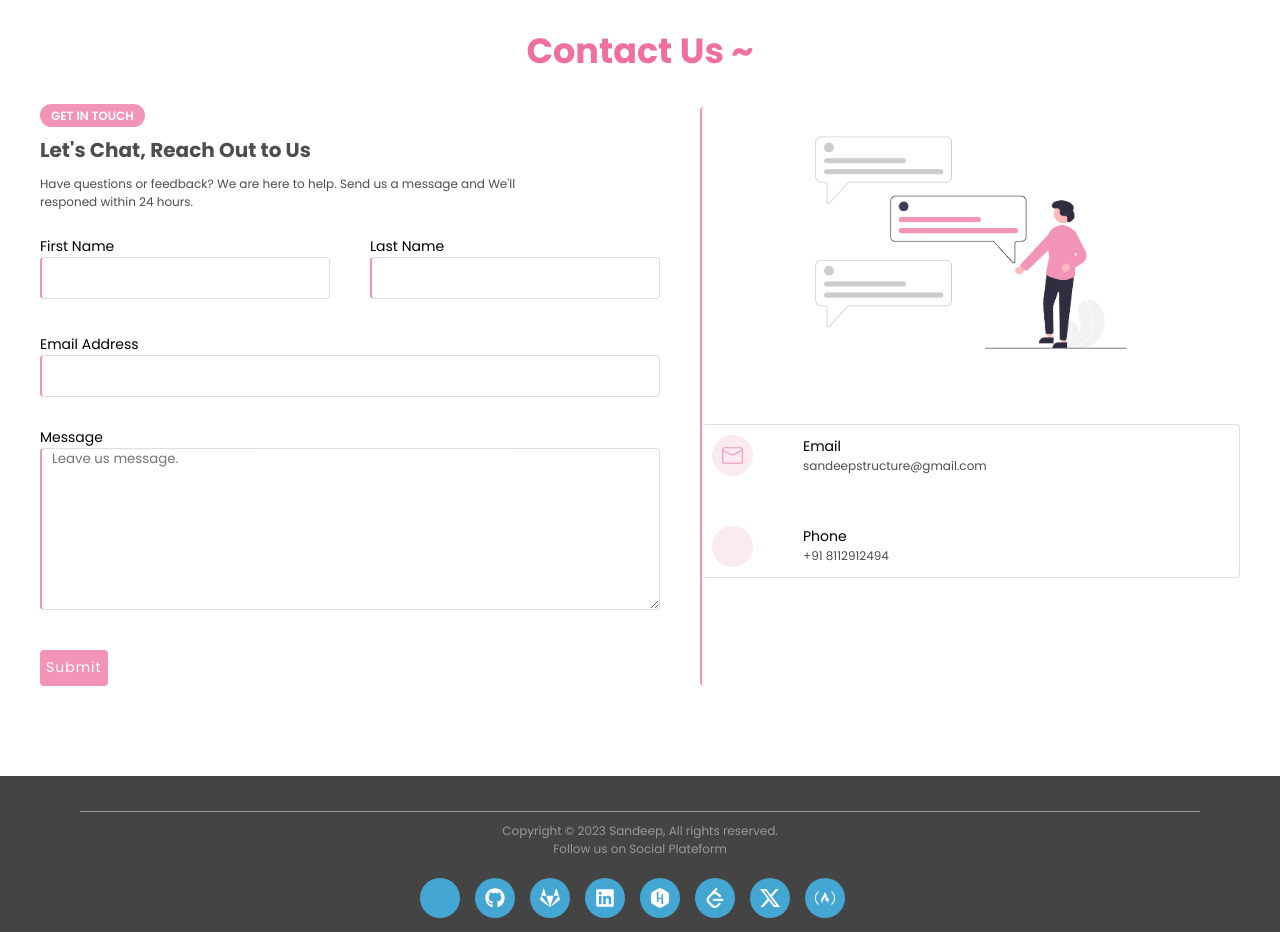
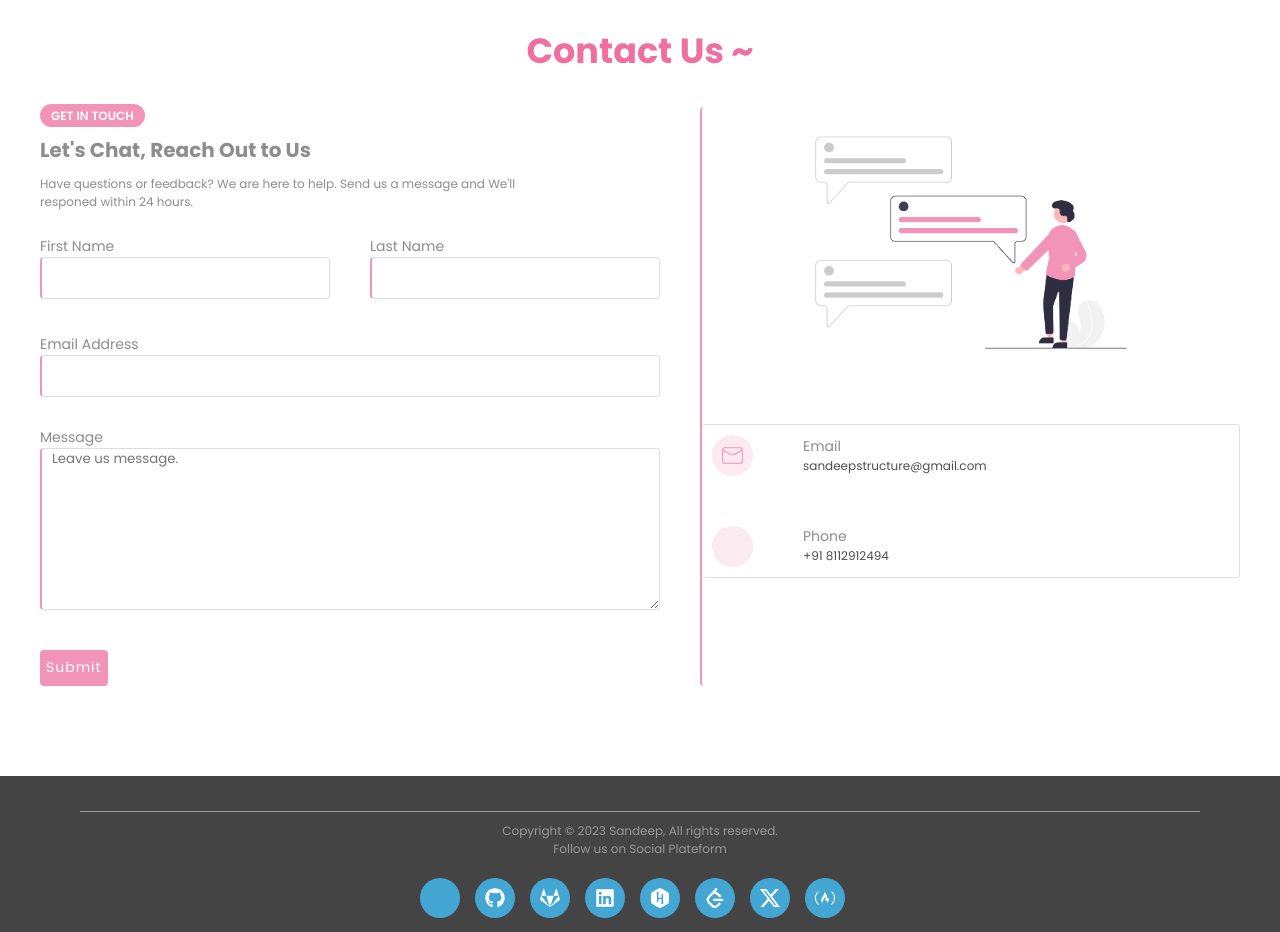
Before and after one commit to sandeep8854/sandeep, a React (Vite) app: page / in a window 1280 px wide. Shown: the part 4880-5812 px from the top of the page. Built offline with nearby package versions, Linux system fonts and the light colour scheme; some icons are missing.

Commit message:
changing color of the text

```diff
--- a/src/components/Contact/Contact.jsx
+++ b/src/components/Contact/Contact.jsx
@@ -49,13 +49,13 @@ const ParaGraph = styled.p`
 `;
 const HeadingT = styled.h2`
   font-size: 2rem;
-  color: rgb(77, 77, 77);
+  color: #8d8d8d;
   margin-bottom: 1rem;
   margin-top: 1rem;
 `;
 const Paragraph2 = styled.p`
   font-size: 1.2rem;
-  color: rgb(77, 77, 77);
+  color: #8d8d8d;
   font-weight: 400;
   width: 80%;
   padding-bottom: 1rem;
@@ -69,6 +69,7 @@ const FirstLastConst = styled.div`
   gap: 40px;
   width: 100%;
   margin-bottom: 1rem;
+  color: #8d8d8d;
   @media only screen and (max-width: 650px) {
     flex-direction: column;
     gap: 5px;
@@ -80,8 +81,10 @@ const NameContainer = styled.div`
 const LableE = styled.label`
   font-size: 1.4rem;
   margin-bottom: 1rem;
+  color: #8d8d8d;
 `;
 const InputFN = styled.input`
+  color: #8d8d8d;
   background-color: #fff;
   /* border: 1px solid rgb(77, 77, 77); */
   outline: none;
@@ -102,6 +105,7 @@ const LableL = styled.label`
   margin-bottom: 1rem;
 `;
 const InputLN = styled.input`
+  color: #8d8d8d;
   background-color: #fff;
   /* border: 1px solid rgb(77, 77, 77); */
   outline: none;
@@ -120,11 +124,13 @@ const EmailContainer = styled.div`
   flex-direction: column;
   margin-bottom: 2rem;
   margin-top: 2rem;
+  color: #8d8d8d;
 `;
 const InputL = styled.label`
   font-size: 1.4rem;
 `;
 const InputEmail = styled.input`
+  color: #8d8d8d;
   background-color: #fff;
   /* border: 1px solid rgb(77, 77, 77); */
   outline: none;
@@ -139,6 +145,7 @@ const MessageContainer = styled.div`
   display: flex;
   flex-direction: column;
   margin-top: 3rem;
+  color: #8d8d8d;
 `;
 const LableM = styled.label`
   font-size: 1.4rem;
@@ -149,6 +156,7 @@ const TextArea = styled.textarea`
   outline: none;
   border-radius: 4px;
   padding-left: 1rem;
+  color: #8d8d8d;
   /* border: none;
   box-shadow: 6px 7px 15px -10px rgba(0, 0, 0, 0.75); */
   border: 1px solid rgba(0, 0, 0, 0.125);
@@ -216,6 +224,7 @@ const EmailActual = styled.div`
 const SpanE = styled.span`
   font-size: 1.4rem;
   font-weight: 400;
+  color: #8d8d8d;
   @media only screen and (max-width: 650px) {
     font-size: 1.6rem;
     font-weight: 500;
@@ -257,6 +266,7 @@ const PhoneActual = styled.div`
 const SpanP = styled.span`
   font-size: 1.4rem;
   font-weight: 400;
+  color: #8d8d8d;
   @media only screen and (max-width: 650px) {
     font-size: 1.6rem;
     font-weight: 500;
```
